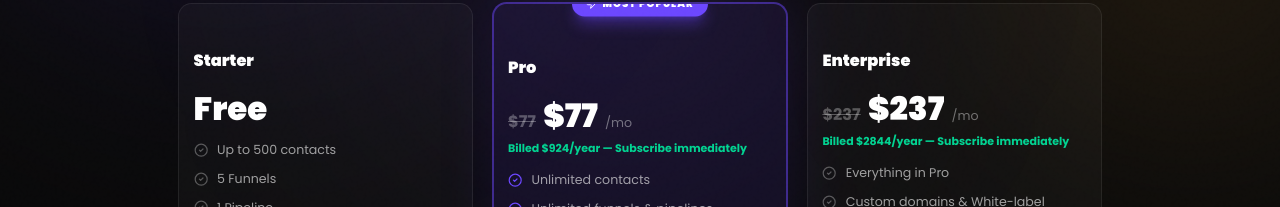
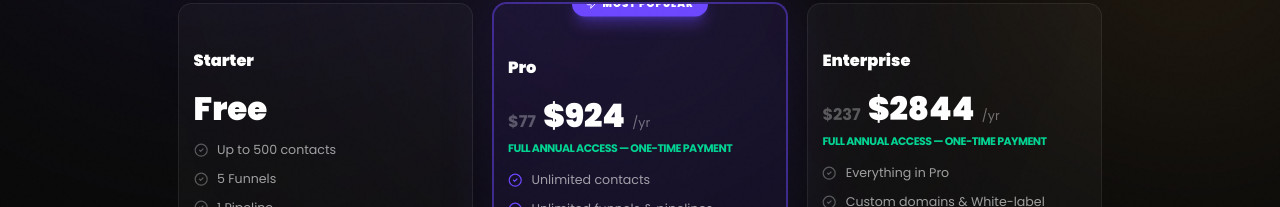
Before and after one commit to LearniQAI/Leadsmind, a Next.js app: page / in a window 1280 px wide. Both pictures are taken after a click on the button 643 px from the left and 3798 px from the top of the page. Shown: the part 3828-4035 px from the top of the page. Built offline with nearby package versions, Linux system fonts and the light colour scheme; no server answers.

Commit message:
fix: adjust billing UI to show full annual total and fix pricing math

```diff
--- a/src/components/billing/BillingPlansToggle.tsx
+++ b/src/components/billing/BillingPlansToggle.tsx
@@ -66,7 +66,7 @@ export function BillingPlansToggle({
             currentPlanTier === tier.id ||
             (currentPlanTier === "free" && tier.id === "starter");
 
-          const displayPrice = isAnnual ? tier.annualPrice : tier.monthlyPrice;
+          const displayPrice = isAnnual ? tier.annualPrice * 12 : tier.monthlyPrice;
           const originalPrice = !isAnnual ? null : tier.monthlyPrice;
 
           return (
@@ -99,20 +99,20 @@ export function BillingPlansToggle({
                 <CardTitle className="text-white text-lg font-black">{tier.name}</CardTitle>
 
                 <div className="mt-4 flex items-baseline gap-2">
-                  {originalPrice !== null && originalPrice > 0 && (
-                    <span className="text-white/30 line-through text-lg font-bold">${originalPrice}</span>
+                  {isAnnual && tier.monthlyPrice > 0 && (
+                    <span className="text-white/30 text-lg font-bold">${tier.monthlyPrice}</span>
                   )}
                   <span className="text-4xl font-black text-white">
                     {displayPrice === 0 ? "Free" : `$${displayPrice}`}
                   </span>
                   {displayPrice > 0 && (
-                    <span className="text-white/40 text-sm">/mo</span>
+                    <span className="text-white/40 text-sm">/{isAnnual ? 'yr' : 'mo'}</span>
                   )}
                 </div>
 
                 {isAnnual && displayPrice > 0 && (
-                  <p className="text-[11px] text-emerald-400 font-bold mt-1">
-                    Billed ${displayPrice * 12}/year — Subscribe immediately
+                  <p className="text-[11px] text-emerald-400 font-bold mt-1 uppercase tracking-tighter">
+                    Full Annual Access — One-time payment
                   </p>
                 )}
               </CardHeader>
```
